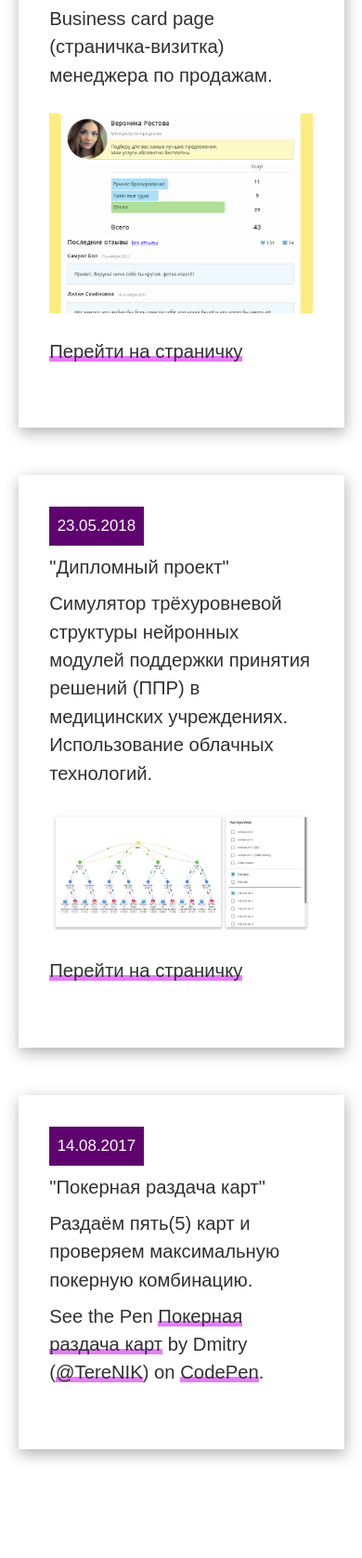
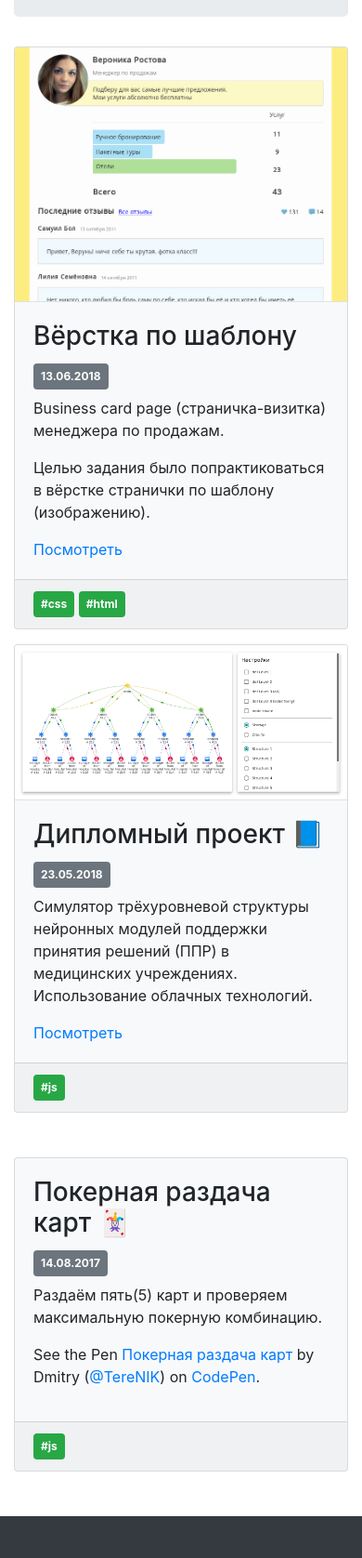
Before and after one commit to TerenikDmitry/TerenikDmitry.github.io, a plain HTML site: page index.html in a window 390 px wide. Shown: the part 324-2000 px from the top of the page at 93% size. Drawn offline with nearby package versions, Linux system fonts and the light colour scheme; a script that the page names is missing.

Commit message:
Redesign

```diff
--- a/index.html
+++ b/index.html
@@ -1,55 +1,99 @@
 <!DOCTYPE html>
-<html lang="ru">
+<html lang="ru" class="h-100">
 <head>
 	<meta charset="utf-8">
-	<meta name="viewport" content="width=device-width, initial-scale=1.0">
+	<meta name="viewport" content="width=device-width, initial-scale=1, shrink-to-fit=no">
+
+	<!-- Bootstrap CSS -->
+	<link rel="stylesheet" href="https://stackpath.bootstrapcdn.com/bootstrap/4.5.0/css/bootstrap.min.css" integrity="sha384-9aIt2nRpC12Uk9gS9baDl411NQApFmC26EwAOH8WgZl5MYYxFfc+NcPb1dKGj7Sk" crossorigin="anonymous">
+
 	<title>Тереник Дмитрий</title>
-	<link href="normalize.css" rel="stylesheet" type="text/css">
-	<link href="style.css" rel="stylesheet" type="text/css">
 	<link rel="icon" href="./favicon.ico">
 </head>
-<body>
-	<div class="site">
-		<header role="banner">
-			<nav role="navigation">
-				<a href="#">Тереник Дмитрий</a>
-				<div class="menu">
-					<a href="about.html">Обо мне</a>
-					<a href="contacts.html">Контакты</a>
+<body class="d-flex flex-column h-100">
+	<header class="mb-5 py-3 bg-dark">
+		<div class="container">
+			<nav class="navbar navbar-expand-md navbar-dark">
+				<button class="navbar-toggler" type="button" data-toggle="collapse" data-target="#navbarToggler" aria-controls="navbarToggler" aria-expanded="false" aria-label="Toggle navigation">
+					<span class="navbar-toggler-icon"></span>
+				</button>
+
+				<a class="navbar-brand" href="#">Тереник Дмитрий</a>
+
+				<div class="collapse navbar-collapse" id="navbarToggler">
+					<ul class="navbar-nav mr-auto mt-2 mt-lg-0">
+						<li class="nav-item">
+							<a class="nav-link" href="about.html">Обо мне</a>
+						</li>
+					</ul>
 				</div>
 			</nav>
-			<div>Веб-разработчик</div>
+		</div>
 	</header>
-		<main>
-			<div class="post">
-				<div class="post-date">13.06.2018</div>
-				<div class="post-text">
-					<p>"Тестовое задание"</p>
-					<p>Business card page (страничка-визитка) менеджера по продажам.</p>
-					<img src="img/hose.png">
-					<a href="porject_hose.html">Перейти на страничку</a>
+
+	<main role="main" class="container flex-shrink-0">
+		<div class="jumbotron">
+			<h1 class="display-4">My works! <span>&#128187;</span></h1>
+		</div>
+
+		<div class="card bg-light my-3">
+			<img src="img/hose.png" class="card-img-top border-bottom" alt="">
+			<div class="card-body">
+				<h3 class="card-title">Вёрстка по шаблону</h3>
+				<span class="badge badge-secondary mb-2 p-2">13.06.2018</span>
+				<p class="card-text">
+					Business card page (страничка-визитка) менеджера по продажам.
+				</p>
+				<p class="card-text">
+					Целью задания было попрактиковаться в вёрстке странички по шаблону (изображению).
+				</p>
+				<a href="porject_hose.html" class="card-link">Посмотреть</a>
+			</div>
+			<div class="card-footer">
+				<span class="badge badge-success p-2">#css</span>
+				<span class="badge badge-success p-2">#html</span>
 			</div>
 		</div>
-			<div class="post">
-				<div class="post-date">23.05.2018</div>
-				<div class="post-text">
-					<p>"Дипломный проект"</p>
-					<p>Симулятор трёхуровневой структуры нейронных модулей поддержки принятия решений (ППР) в медицинских учреждениях. Использование облачных технологий.</p>
-					<img src="img/3lv.png">
-					<a href="project_3lv_structure.html">Перейти на страничку</a>
+
+		<div class="card bg-light my-3">
+			<img src="img/3lv.png" class="card-img-top border-bottom" alt="">
+			<div class="card-body">
+				<h3 class="card-title">Дипломный проект <span>&#128216;</span></h3>
+				<span class="badge badge-secondary mb-2 p-2">23.05.2018</span>
+				<p class="card-text">
+					Симулятор трёхуровневой структуры нейронных модулей поддержки принятия решений (ППР) в медицинских учреждениях. Использование облачных технологий.
+				</p>
+				<a href="project_3lv_structure.html" class="card-link">Посмотреть</a>
+			</div>
+			<div class="card-footer">
+				<span class="badge badge-success p-2">#js</span>
 			</div>
 		</div>
-			<div class="post">
-				<div class="post-date">14.08.2017</div>
-				<div class="post-text">
-					<p>"Покерная раздача карт"</p>
-					<p>Раздаём пять(5) карт и проверяем максимальную покерную комбинацию.</p>
+
+		<div class="card bg-light my-5">
+			<div class="card-body">
+				<h3 class="card-title">Покерная раздача карт <span>&#127183;</span></h3>
+				<span class="badge badge-secondary mb-2 p-2">14.08.2017</span>
+				<p class="card-text">
+					Раздаём пять(5) карт и проверяем максимальную покерную комбинацию.
+				</p>
 				<p data-height="407" data-theme-id="light" data-slug-hash="Bdwdgj" data-default-tab="js,result" data-user="TereNIK" data-embed-version="2" data-pen-title="Покерная раздача карт" data-preview="true" class="codepen">See the Pen <a href="https://codepen.io/TereNIK/pen/Bdwdgj/">Покерная раздача карт</a> by Dmitry (<a href="https://codepen.io/TereNIK">@TereNIK</a>) on <a href="https://codepen.io">CodePen</a>.</p>
 				<script async src="https://production-assets.codepen.io/assets/embed/ei.js"></script>
 			</div>
+			<div class="card-footer">
+				<span class="badge badge-success p-2">#js</span>
+			</div>
 		</div>
 	</main>
-		<footer>2017-2018 Тереник Дмитрий</footer>
+
+	<footer class="footer mt-auto py-5 bg-dark">
+		<div class="container">
+			<span class="text-muted">2017-2020 Тереник Дмитрий</span>
 		</div>
+	</footer>
+
+	<script src="https://code.jquery.com/jquery-3.5.1.slim.min.js" integrity="sha384-DfXdz2htPH0lsSSs5nCTpuj/zy4C+OGpamoFVy38MVBnE+IbbVYUew+OrCXaRkfj" crossorigin="anonymous"></script>
+    <script src="https://cdn.jsdelivr.net/npm/popper.js@1.16.0/dist/umd/popper.min.js" integrity="sha384-Q6E9RHvbIyZFJoft+2mJbHaEWldlvI9IOYy5n3zV9zzTtmI3UksdQRVvoxMfooAo" crossorigin="anonymous"></script>
+    <script src="https://stackpath.bootstrapcdn.com/bootstrap/4.5.0/js/bootstrap.min.js" integrity="sha384-OgVRvuATP1z7JjHLkuOU7Xw704+h835Lr+6QL9UvYjZE3Ipu6Tp75j7Bh/kR0JKI" crossorigin="anonymous"></script>
 </body>
 </html>
```
Also changed, not shown: about.html (+52 -26 lines). Lines whose indentation alone changed are shown as unchanged.
